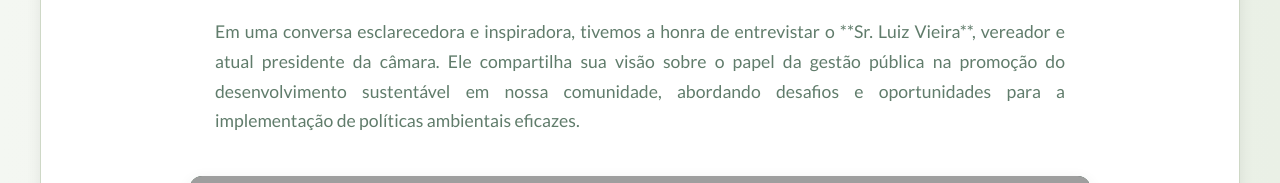
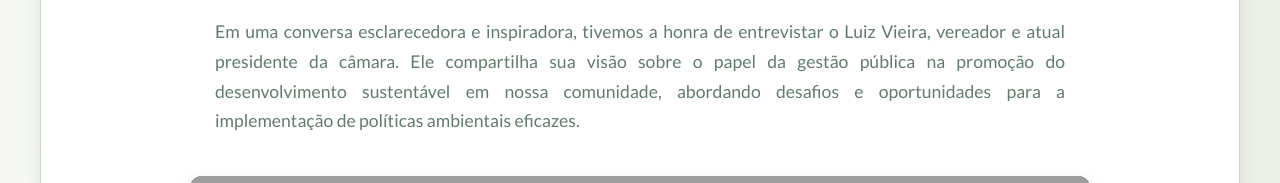
Before and after one commit to helozinha1/PJ-BioEcolab, a website: page entrevista.html in a window 1280 px wide. Shown: the part 617-800 px from the top of the page. Drawn offline with nearby package versions, Linux system fonts and the light colour scheme; grey boxes are pictures that could not be loaded.

```diff
--- a/entrevista.html
+++ b/entrevista.html
@@ -51,7 +51,7 @@
         <!-- Seção de Conteúdo da Entrevista -->
         <section class="entrevista-content-section container section-padding" data-aos="fade-up">
             <h2 class="entrevista-section-title">Vozes da Mudança: Luiz Vieira</h2>
-            <p class="entrevista-description">Em uma conversa esclarecedora e inspiradora, tivemos a honra de entrevistar o **Sr. Luiz Vieira**, vereador e atual presidente da câmara. Ele compartilha sua visão sobre o papel da gestão pública na promoção do desenvolvimento sustentável em nossa comunidade, abordando desafios e oportunidades para a implementação de políticas ambientais eficazes.</p>
+            <p class="entrevista-description">Em uma conversa esclarecedora e inspiradora, tivemos a honra de entrevistar o Luiz Vieira, vereador e atual presidente da câmara. Ele compartilha sua visão sobre o papel da gestão pública na promoção do desenvolvimento sustentável em nossa comunidade, abordando desafios e oportunidades para a implementação de políticas ambientais eficazes.</p>
 
             <div class="video-wrapper" data-aos="fade-zoom-in" data-aos-delay="300">
                 <!-- Substitua 'YOUR_YOUTUBE_VIDEO_ID' pelo ID real do vídeo do YouTube -->
```
